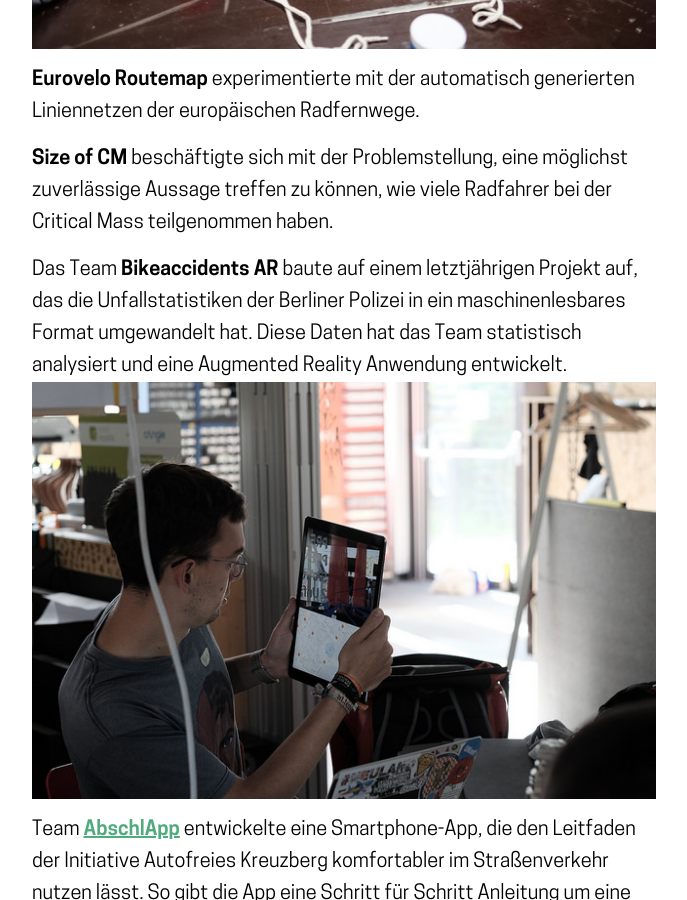
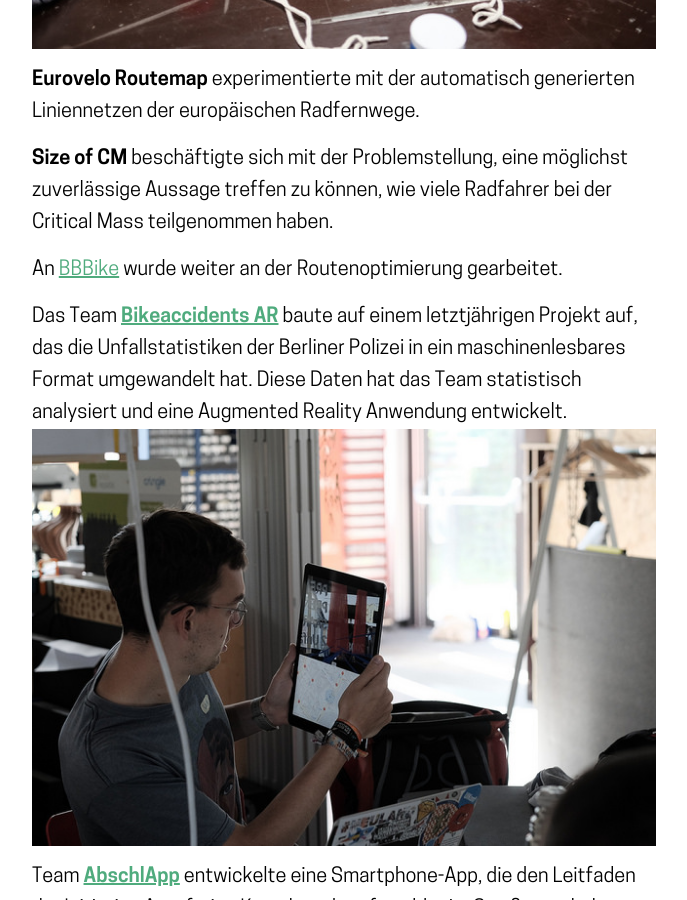
Before and after one commit to sjockers/cyclehackberlin.de, a Jekyll site: the page built from _posts/2017-10-01-ruckblick-cyclehack-2017.markdown, in a window 1280 px wide and 900 px high, scrolled down 3705 px. Shown: the whole window, without its empty margins (68-755 px from the left). Built offline with Jekyll 4.4.1, drawn with Linux system fonts in a browser that asks for light colours.

Commit message:
Updated Ruckblick Cyclehack 2017

```diff
--- a/_posts/2017-10-01-ruckblick-cyclehack-2017.markdown
+++ b/_posts/2017-10-01-ruckblick-cyclehack-2017.markdown
@@ -23,10 +23,10 @@
 # Samstag
 Samstag früh ging es schnell zur Sache und nach einem leckeren Frühstück wurde bereits ausgiebig gehackt.
 
-Das Team **[Sense10](https://github.com/technologiestiftung/Sense10)** entwickelte einen mobilen Feinstaub-Sensor fürs Fahrrad, der die gesammelten Daten mittels eines IoT-Protokolls überträgt.
+Das Team **[Sense10](http://catalogue.cyclehack.com/catalogue/sense10/)** entwickelte einen mobilen Feinstaub-Sensor fürs Fahrrad, der die gesammelten Daten mittels eines IoT-Protokolls überträgt.
 ![37107731752_769514959e_z.jpg](/uploads/37107731752_769514959e_z.jpg)
 
-**Bracelit** ist ein Armband, das über Sensoren die Armbewegungen erkennt und beim ausstrecken des Armes blinkt.
+**[Bracelit](http://catalogue.cyclehack.com/catalogue/bracelit/)** ist ein Armband, das über Sensoren die Armbewegungen erkennt und beim ausstrecken des Armes blinkt.
 ![36428673094_43f31e0a8c_z.jpg](/uploads/36428673094_43f31e0a8c_z.jpg)
 
 Das **Lidar Bike-Projekt** arbeitet mit sogenannten Lidar-Sensoren, die aus dem Automobil-Bereich bekannt sind eine computergestützte Umgebungserkennung im Fahrrad zu integrieren.
@@ -39,7 +39,10 @@
 
 **Size of CM** beschäftigte sich mit der Problemstellung, eine möglichst zuverlässige Aussage treffen zu können, wie viele Radfahrer bei der Critical Mass teilgenommen haben.
 
-Das Team **Bikeaccidents AR** baute auf einem letztjährigen Projekt auf, das die Unfallstatistiken der Berliner Polizei in ein maschinenlesbares Format umgewandelt hat. Diese Daten hat das Team statistisch analysiert und eine Augmented Reality Anwendung entwickelt.
+An [BBBike](http://catalogue.cyclehack.com/catalogue/bbbike/) wurde weiter an der Routenoptimierung gearbeitet.
+
+
+Das Team **[Bikeaccidents AR](http://catalogue.cyclehack.com/catalogue/bikeaccidentsar/)** baute auf einem letztjährigen Projekt auf, das die Unfallstatistiken der Berliner Polizei in ein maschinenlesbares Format umgewandelt hat. Diese Daten hat das Team statistisch analysiert und eine Augmented Reality Anwendung entwickelt.
 ![36439419724_c73e70fe54_z.jpg](/uploads/36439419724_c73e70fe54_z.jpg)
 
 Team **[AbschlApp](http://catalogue.cyclehack.com/catalogue/abschlapp/)** entwickelte eine Smartphone-App, die den Leitfaden der Initiative Autofreies Kreuzberg komfortabler im Straßenverkehr nutzen lässt. So gibt die App eine Schritt für Schritt Anleitung um eine Verkehrsbehinderung zu melden mit bspw. der konkreten Adressangabe.
```
